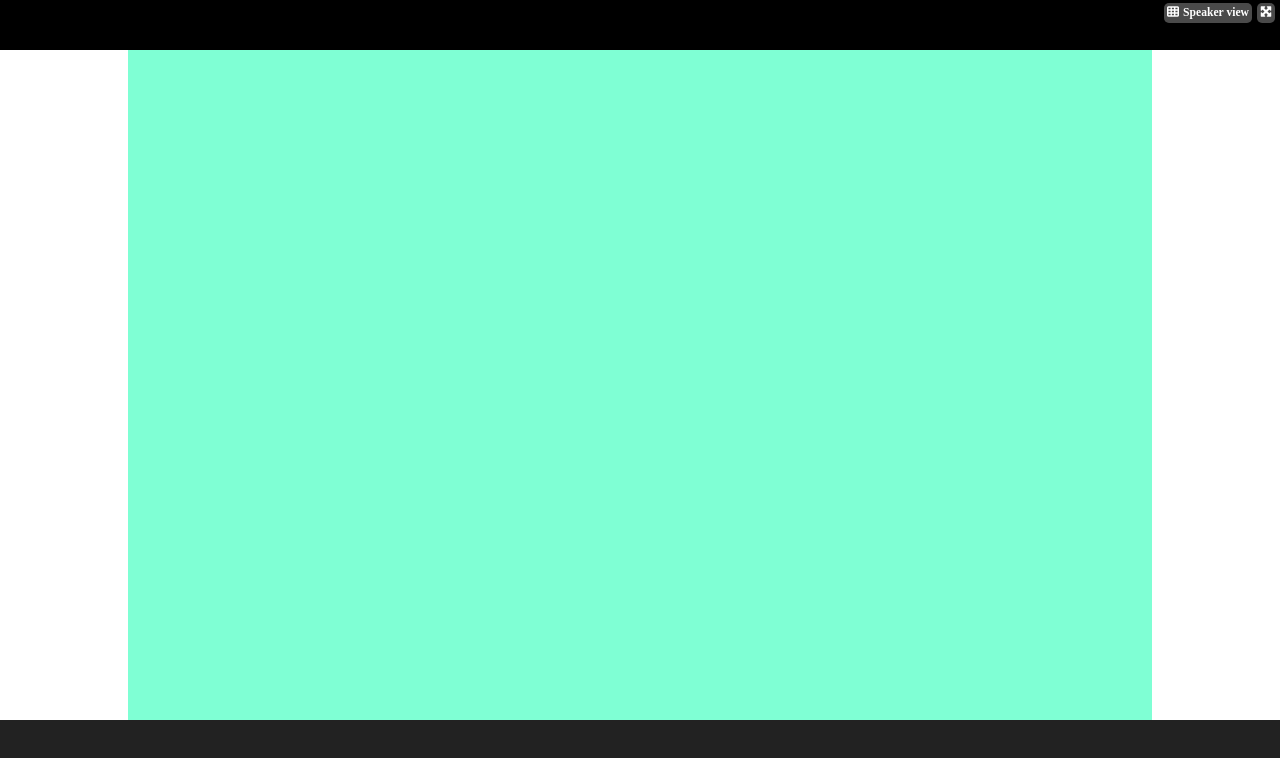
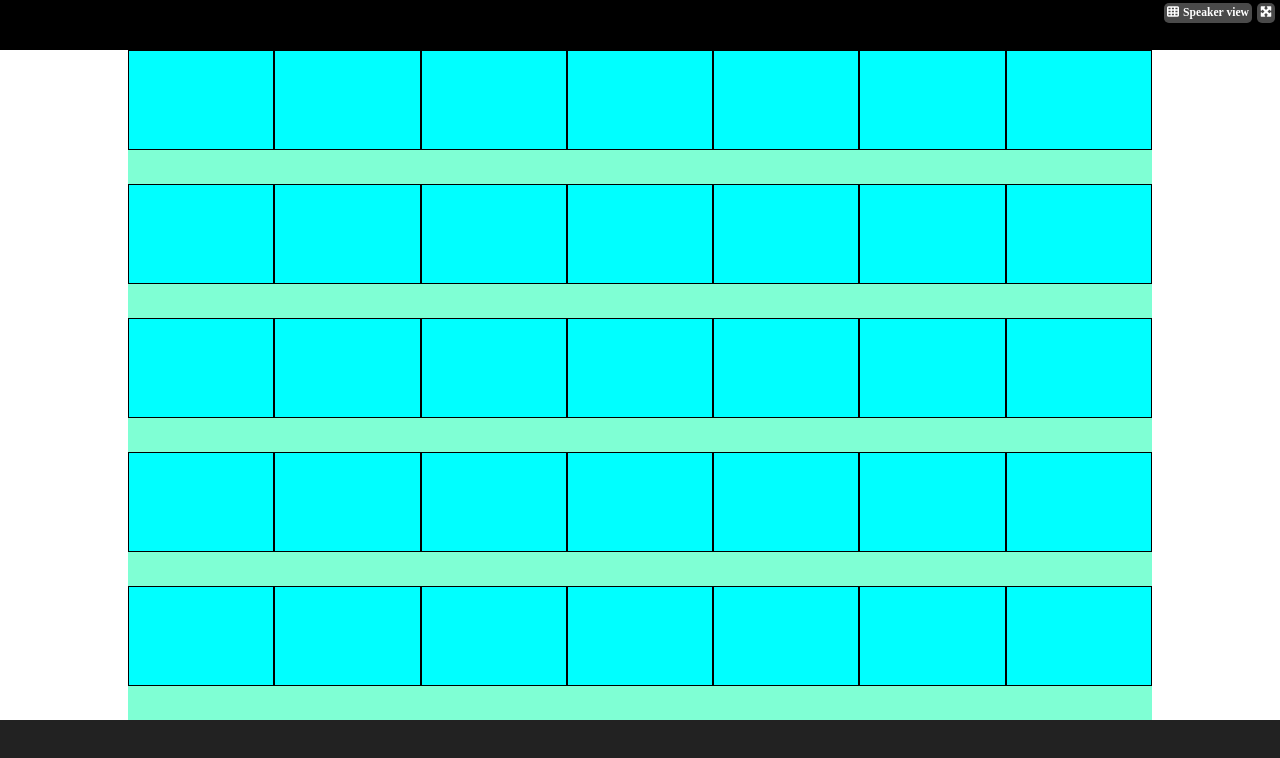
Before and after one commit to CosimoGiove/html-css-zoom, a plain HTML site: page index.html in a window 1280 px wide. Drawn offline with Linux system fonts and the light colour scheme.

Commit message:
feat:cells

```diff
--- a/index.html
+++ b/index.html
@@ -29,6 +29,45 @@
     <!--inizio main-->
     <main>
         <div class="contenitoresupremo">
+           <div class="cellsvideo">
+             <div class="image">
+                <img src="" alt="">
+             </div>
+           </div>
+           <div class="cellsvideo"></div>
+           <div class="cellsvideo"></div>
+           <div class="cellsvideo"></div>
+           <div class="cellsvideo"></div>
+           <div class="cellsvideo"></div>
+           <div class="cellsvideo"></div>
+           <div class="cellsvideo"></div>
+           <div class="cellsvideo"></div>
+           <div class="cellsvideo"></div>
+           <div class="cellsvideo"></div>
+           <div class="cellsvideo"></div>
+           <div class="cellsvideo"></div>
+           <div class="cellsvideo"></div>
+           <div class="cellsvideo"></div>
+           <div class="cellsvideo"></div>
+           <div class="cellsvideo"></div>
+           <div class="cellsvideo"></div>
+           <div class="cellsvideo"></div>
+           <div class="cellsvideo"></div>
+           <div class="cellsvideo"></div>
+           <div class="cellsvideo"></div>
+           <div class="cellsvideo"></div>
+           <div class="cellsvideo"></div>
+           <div class="cellsvideo"></div>
+           <div class="cellsvideo"></div>
+           <div class="cellsvideo"></div>
+           <div class="cellsvideo"></div>
+           <div class="cellsvideo"></div>
+           <div class="cellsvideo"></div>
+           <div class="cellsvideo"></div>
+           <div class="cellsvideo"></div>
+           <div class="cellsvideo"></div>
+           <div class="cellsvideo"></div>
+           <div class="cellsvideo"></div>
 
 
 
--- a/style.css
+++ b/style.css
@@ -54,6 +54,15 @@
     height: calc(100vh - 130px );
     background-color: aquamarine;
     margin:  0 auto;
+    display: flex;
+    flex-wrap: wrap;
+}
+
+.cellsvideo{
+    width: calc(100% /7);
+    border:  1px solid black;
+    background-color: aqua;
+    height: 100px;
 }
 
 
```
